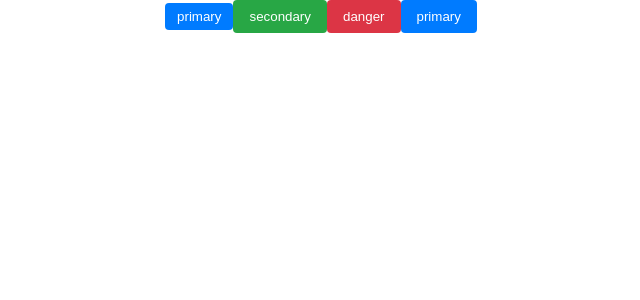
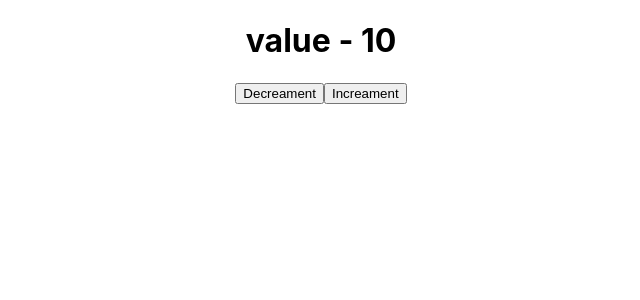
Before and after one commit to mukilathuruvan/frenzo-react, a React (Create React App) app in the folder my-app/: page / in a window 1280 px wide. Shown: the top 300 px of the page, without its empty margins (319-959 px from the left). Built offline with nearby package versions, Linux system fonts and the light colour scheme.

Commit message:
intro to hook and useState hook

```diff
--- a/my-app/src/App.js
+++ b/my-app/src/App.js
@@ -1,16 +1,10 @@
 import "./App.css";
-import Button from "./components/Button";
-
-import { data } from "./components/data";
+import Counter from "./Hooks/Counter";
 
 function App() {
   return (
     <div className="App">
-      {data.map((text) => (
-        <Button key={text.id} rounded variant={text.varaint} size={text.size}>
-          {text.text}
-        </Button>
-      ))}
+      <Counter />
     </div>
   );
 }
--- /dev/null
+++ b/my-app/src/Hooks/Counter.jsx
@@ -0,0 +1,21 @@
+import React, { useState } from "react";
+
+const Counter = () => {
+  let [value, setValue] = useState(10);
+
+  const increament = () => {
+    setValue(value + 1);
+  };
+  const decreament = () => {
+    setValue(value - 1);
+  };
+  return (
+    <div>
+      <h1>value - {value}</h1>
+      <button onClick={decreament}>Decreament</button>
+      <button onClick={increament}>Increament</button>
+    </div>
+  );
+};
+
+export default Counter;
--- a/my-app/src/components/Button.jsx
+++ b/my-app/src/components/Button.jsx
@@ -1,11 +1,12 @@
 import React from "react";
 import "../style/button.css";
-const Button = ({ children, rounded, variant, size }) => {
+const Button = ({ children, rounded, variant, size, backgroundColor }) => {
   return (
     <button
       className={` button ${variant ? variant : ""} ${rounded ? "rounded" : ""}
-      ${size ? size : ""}
-      `}>
+      ${size ? size : null}
+      `}
+      style={{ backgroundColor }}>
       {children}
     </button>
   );
--- a/my-app/src/components/props/Parent.jsx
+++ b/my-app/src/components/props/Parent.jsx
@@ -5,8 +5,6 @@ const Parent = () => {
   const courses = ["python", "java", "plc", "aws"];
   return (
     <div>
-      <h1>Parent</h1>
-      <button>Parent Button</button>
       <Child greet={courses} />
     </div>
   );
```
